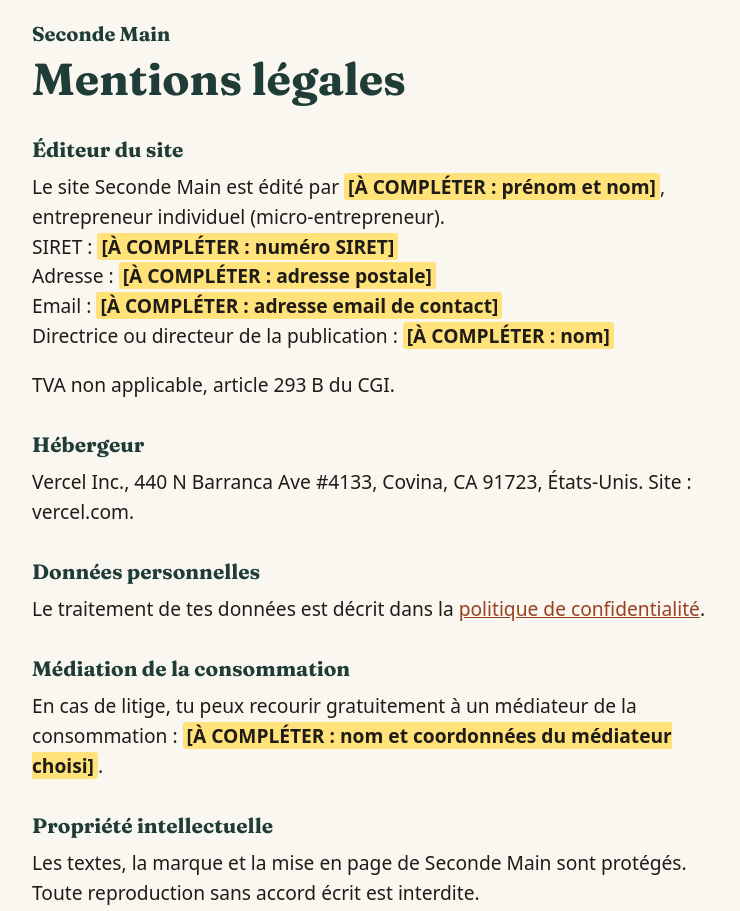
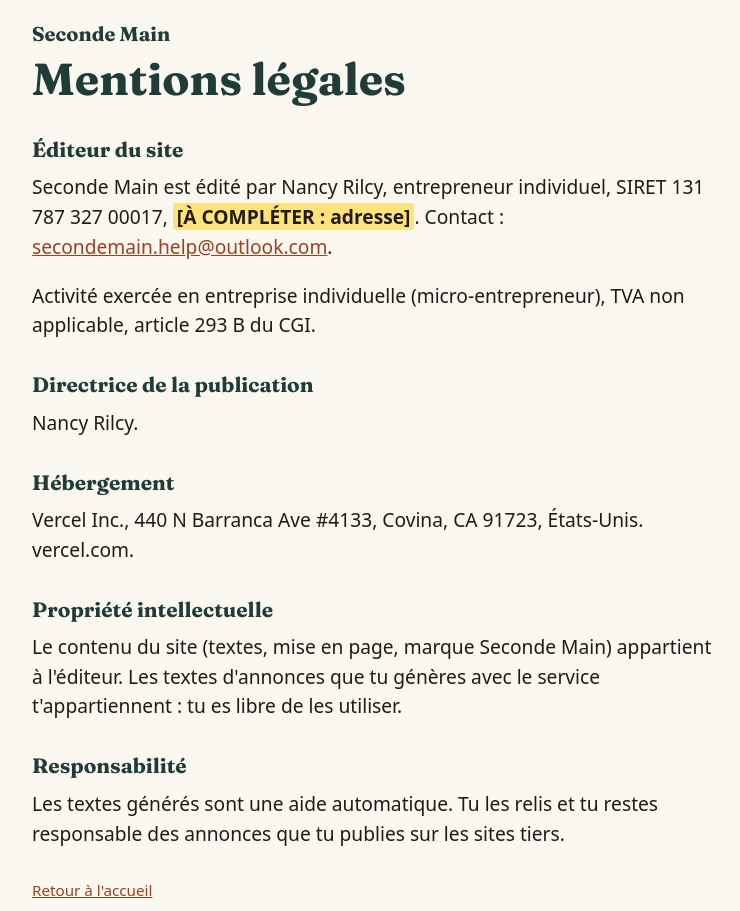
Before and after one commit to nancy12sec/seconde-main, a plain HTML site: page mentions-legales.html in a window 1280 px wide. Shown: the top 911 px of the page, without its empty margins (268-1008 px from the left). Drawn offline with Linux system fonts and the light colour scheme.

Commit message:
Add files via upload

```diff
--- a/mentions-legales.html
+++ b/mentions-legales.html
@@ -4,7 +4,7 @@
 <meta charset="utf-8">
 <meta name="viewport" content="width=device-width, initial-scale=1">
 <title>Mentions légales : Seconde Main</title>
-<meta name="description" content="Mentions légales du site Seconde Main.">
+<meta name="robots" content="noindex">
 <link rel="preconnect" href="https://fonts.googleapis.com">
 <link rel="preconnect" href="https://fonts.gstatic.com" crossorigin>
 <link rel="stylesheet" href="https://fonts.googleapis.com/css2?family=Fraunces:opsz,wght@9..144,700&display=swap">
@@ -17,27 +17,20 @@
     <h1>Mentions légales</h1>
 
     <h2>Éditeur du site</h2>
-    <p>
-      Le site Seconde Main est édité par <span class="todo">[À COMPLÉTER : prénom et nom]</span>, entrepreneur individuel (micro-entrepreneur).<br>
-      SIRET : <span class="todo">[À COMPLÉTER : numéro SIRET]</span><br>
-      Adresse : <span class="todo">[À COMPLÉTER : adresse postale]</span><br>
-      Email : <span class="todo">[À COMPLÉTER : adresse email de contact]</span><br>
-      Directrice ou directeur de la publication : <span class="todo">[À COMPLÉTER : nom]</span>
-    </p>
-    <p>TVA non applicable, article 293 B du CGI.</p>
+    <p>Seconde Main est édité par Nancy Rilcy, entrepreneur individuel, SIRET 131 787 327 00017, <span class="todo">[À COMPLÉTER : adresse]</span>. Contact : <a href="mailto:secondemain.help@outlook.com">secondemain.help@outlook.com</a>.</p>
+    <p>Activité exercée en entreprise individuelle (micro-entrepreneur), TVA non applicable, article 293 B du CGI.</p>
 
-    <h2>Hébergeur</h2>
-    <p>Vercel Inc., 440 N Barranca Ave #4133, Covina, CA 91723, États-Unis. Site : vercel.com.</p>
+    <h2>Directrice de la publication</h2>
+    <p>Nancy Rilcy.</p>
 
-    <h2>Données personnelles</h2>
-    <p>Le traitement de tes données est décrit dans la <a href="/confidentialite.html">politique de confidentialité</a>.</p>
-
-    <h2>Médiation de la consommation</h2>
-    <p>En cas de litige, tu peux recourir gratuitement à un médiateur de la consommation : <span class="todo">[À COMPLÉTER : nom et coordonnées du médiateur choisi]</span>.</p>
+    <h2>Hébergement</h2>
+    <p>Vercel Inc., 440 N Barranca Ave #4133, Covina, CA 91723, États-Unis. vercel.com.</p>
 
     <h2>Propriété intellectuelle</h2>
-    <p>Les textes, la marque et la mise en page de Seconde Main sont protégés. Toute reproduction sans accord écrit est interdite.</p>
+    <p>Le contenu du site (textes, mise en page, marque Seconde Main) appartient à l'éditeur. Les textes d'annonces que tu génères avec le service t'appartiennent : tu es libre de les utiliser.</p>
 
+    <h2>Responsabilité</h2>
+    <p>Les textes générés sont une aide automatique. Tu les relis et tu restes responsable des annonces que tu publies sur les sites tiers.</p>
     <p class="note" style="margin-top:2em"><a href="/">Retour à l'accueil</a></p>
   </main>
 </div>
```
Also changed, not shown: cgv.html (+5 -6 lines), confidentialite.html (+12 -15 lines).
